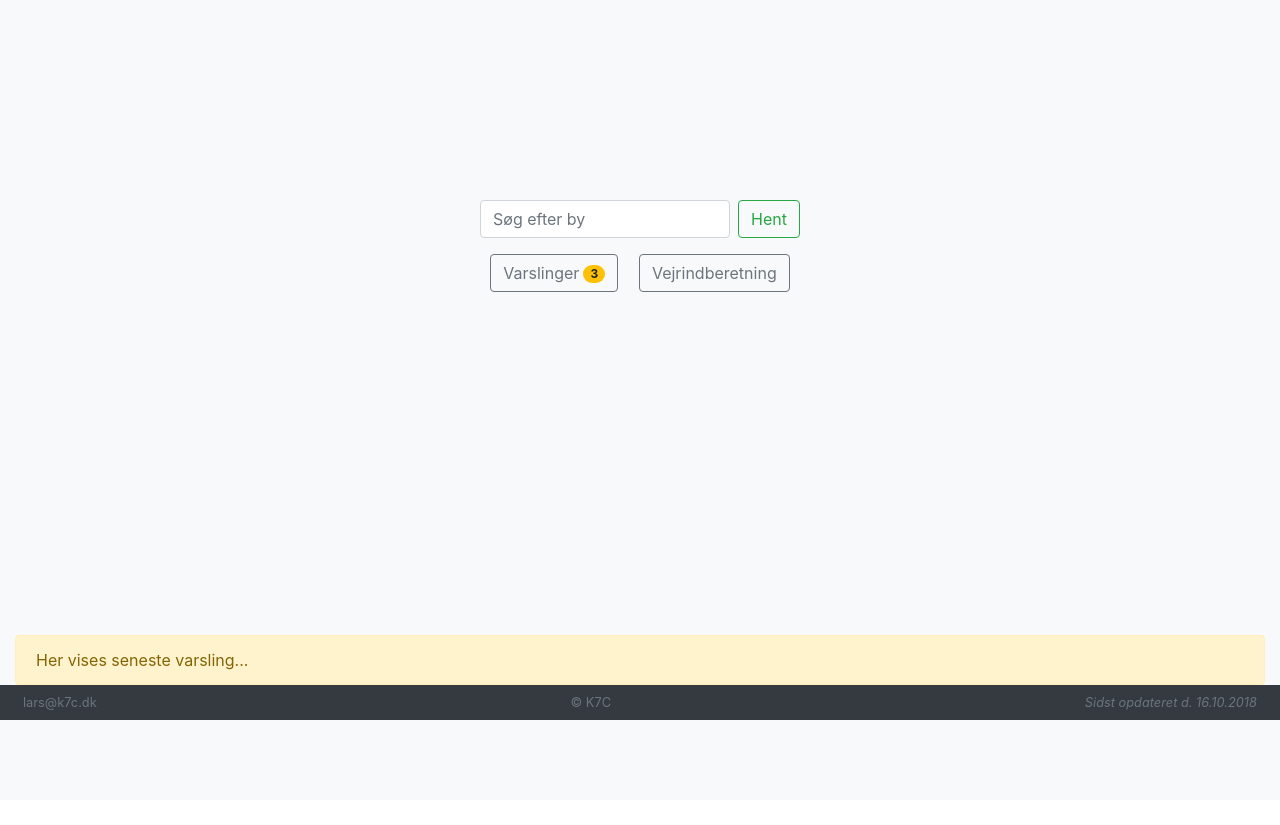
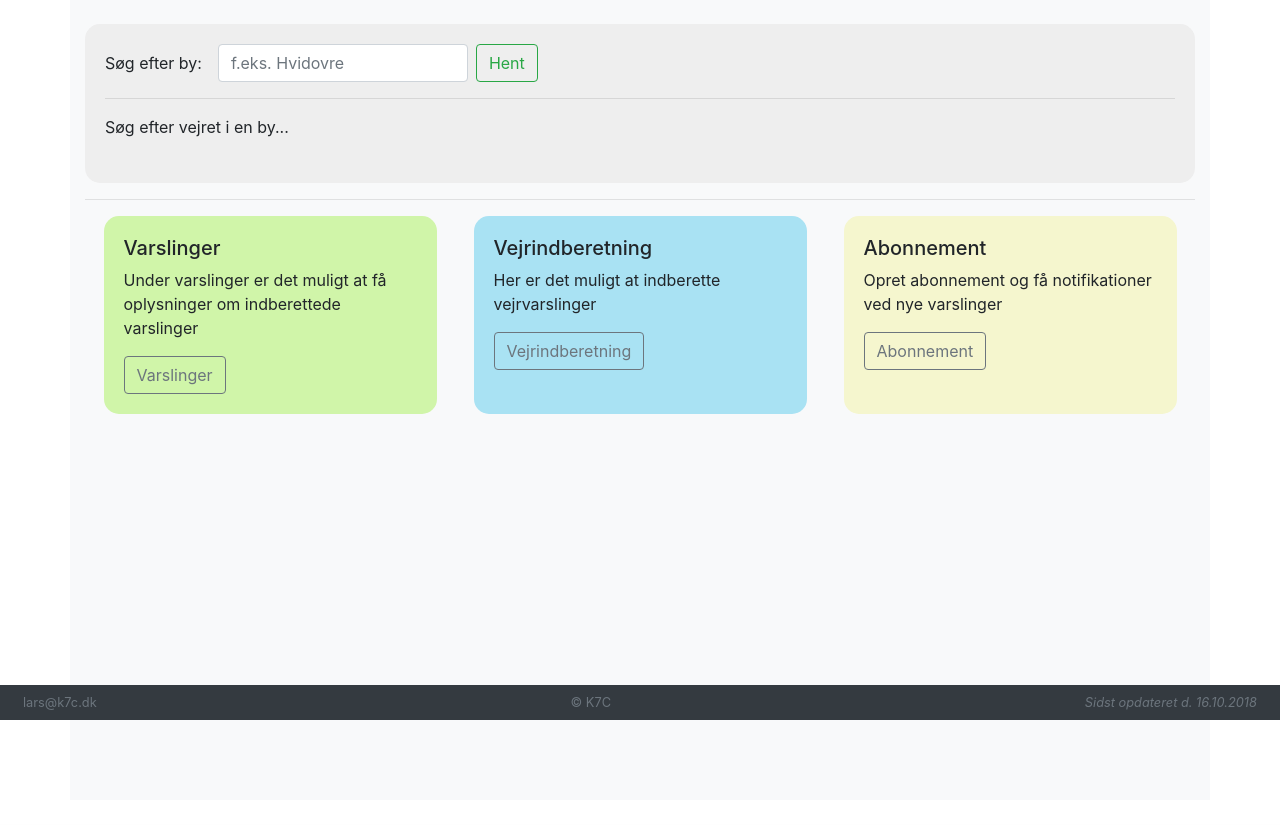
Before and after one commit to larsk7cdk/vejrportalen, a PHP site: page / in a window 1280 px wide. Shown: the part 80-905 px from the top of the page. After the commit the page ends 800 px from the top, so only its background shows below. Run offline with PHP 8.4, Linux system fonts and the light colour scheme; some libraries are stand-ins or nearby versions.

Commit message:
working...

```diff
--- a/app.css
+++ b/app.css
@@ -1,5 +1,9 @@
 ul {
   list-style: none;
+}
+
+#content {
+
 }
 
 footer {
@@ -24,16 +28,5 @@ footer {
 }
 
 .fill {
-  height: calc(100vh );
-  margin-bottom: 25px;
+  height: 100vh;
 }
-
-#alert-overlay {
-  position: fixed;
-  width: 100%;
-  height: 50px;
-  left: 0;
-  right: 0;
-  bottom: 35px;
-  z-index: 2;
-}
--- a/index.html
+++ b/index.html
@@ -51,17 +51,11 @@
   </nav>
 </header>
 
-<article class="container-fluid bg-light pb-2 fill">
+<article class="container bg-light py-4 fill">
   <section>
     <main id="content" class="fill" role="main">
     </main>
-    <div id="alert-overlay" class="container-fluid">
-      <div class="alert alert-warning" role="alert">
-        Her vises seneste varsling...
-      </div>
-    </div>
   </section>
-
 </article>
 
 
--- a/wheater/wheater.css
+++ b/wheater/wheater.css
@@ -1,3 +1,22 @@
+.section-style {
+  background-color: #eeeeee;
+  padding: 20px;
+  border-radius: 15px;
+}
+
+.section-info-style {
+  display: flex;
+  flex-direction: row;
+  justify-content: space-around;
+}
+
+.info-style {
+  background-color: #cccccc;
+  padding: 20px;
+  border-radius: 15px;
+  width: 30%;
+}
+
 #search-text {
   width: 250px;
 }
@@ -5,7 +24,7 @@
 .weather-forecast {
   display: flex;
   justify-content: center;
-  margin-bottom: 40px;
+  margin-bottom: 20px;
 }
 
 .wheater-card {
@@ -19,10 +38,16 @@
   text-align: center;
 }
 
-.wheater-card:last-child {
-}
+@media (max-width: 768px) {
+  .section-info-style {
+    flex-direction: column;
+  }
 
-@media (max-width: 575px) {
+  .info-style {
+    margin-bottom: 15px;
+    width: 100%;
+  }
+
   .weather-forecast {
     flex-direction: column;
   }
@@ -34,7 +59,7 @@
   }
 }
 
-@media (min-width: 575px) {
+@media (min-width: 768px) {
   .wheater-card {
     display: flex;
     width: 100%;
@@ -49,16 +74,3 @@
     margin: auto;
   }
 }
-
-.show-search-only {
-  display: flex;
-  justify-content: center;
-  position: relative;
-  top: 25%;
-}
-
-.show-search-top-only {
-  display: flex;
-  margin-top: 15px;
-  margin-bottom: 30px;
-}
--- a/wheater/wheater.html
+++ b/wheater/wheater.html
@@ -1,21 +1,15 @@
-<section id="search-section">
+<section id="search-section" class="section-style">
   <div class="form-group">
     <form id="search-form" class="form-inline" role="search">
-      <input id="search-text" class="form-control mr-2" type="text" placeholder="Søg efter by"
+      <label for="search-text" class="pr-3">Søg efter by:</label>
+      <input id="search-text" class="form-control mr-2" type="text" placeholder="f.eks. Hvidovre"
              aria-label="Search text" required>
       <button id="search-btn" type="submit" class="btn btn-outline-success my-2 my-sm-0">Hent</button>
     </form>
-    <div id="search-buttons">
-      <div class="d-flex justify-content-around mt-3">
-        <button class="btn btn-outline-secondary" onclick="window.cp('alerts#alerts')">Varslinger<span class="badge badge-pill badge-warning ml-1">3</span>
-        </button>
-        <button class="btn btn-outline-secondary" onclick="window.cp('wheaterreport#wheaterreport-form')">Vejrindberetning</button>
   </div>
-    </div>
-  </div>
-</section>
+  <hr>
 
-<article id="weather-loading-content">
+  <article id="weather-loading-content" class="p-2">
     <div class="text-center">
       <i class="fas fa-sync fa-spin fa-3x"></i>
       <p class="pt-2">Henter 5-døgns vejrudsigten for <span data-target="city"></span></p>
@@ -23,7 +17,7 @@
   </article>
 
 
-<article id="weather-success-content">
+  <article id="weather-success-content" class="p-2">
     <header>
       <h1 data-target="city"></h1>
       <p>Her er vejrudsigten for de næste 5 dage i <strong data-target="city"></strong></p>
@@ -64,10 +58,29 @@
   </article>
 
   <article id="weather-error-content" class="pb-2">
-  <h2 class="text-danger">Ups...</h2>
-  <p>Den valgte by kan ikke findes, prøv igen...</p>
+    <p>Søg efter vejret i en by...</p>
   </article>
 
+</section>
+<hr>
+<section id="info-section" class="section-info-style">
+  <div class="info-style" style="background-color: #D0F5A9">
+    <h5>Varslinger</h5>
+    <p>Under varslinger er det muligt at få oplysninger om indberettede varslinger</p>
+    <button class="btn btn-outline-secondary" onclick="window.cp('alerts#alerts')">Varslinger</button>
+  </div>
+  <div class="info-style" style="background-color: #A9E2F3">
+    <h5>Vejrindberetning</h5>
+    <p>Her er det muligt at indberette vejrvarslinger</p>
+    <button class="btn btn-outline-secondary" onclick="window.cp('wheaterreport#wheaterreport-form')">Vejrindberetning</button>
+  </div>
+  <div class="info-style" style="background-color: #F5F6CE">
+    <h5>Abonnement</h5>
+    <p>Opret abonnement og få notifikationer ved nye varslinger</p>
+    <button class="btn btn-outline-secondary" onclick="window.cp('subscription#subscription-form')">Abonnement</button>
+  </div>
+</section>
 
+<!--scripts-->
 <script src="./wheater/geo.js"></script>
 <script src="./wheater/wheater.js"></script>
--- a/wheater/wheater.js
+++ b/wheater/wheater.js
@@ -1,18 +1,15 @@
 $(document).ready(function() {
-  const API_URL = "https://api.openweathermap.org/data/2.5/";
-  const API_KEY = "fdb9a4d45104310c165d2a834b8171d1";
+  const API_URL   = "https://api.openweathermap.org/data/2.5/";
+  const API_KEY   = "fdb9a4d45104310c165d2a834b8171d1";
   const API_UNITS = "metric";
 
-  const WEEK_DAY_NAMES = ["Søndag", "Mandag", "Tirsdag", "Onsdag", "Torsdag", "Fredag", "Lørdag"];
+  const WEEK_DAY_NAMES    = ["Søndag", "Mandag", "Tirsdag", "Onsdag", "Torsdag", "Fredag", "Lørdag"];
   const WEATHER_TEMP_TIME = "15:00:00";
 
   $("#weather-loading-content").hide();
   $("#weather-success-content").hide();
-  $("#weather-error-content").hide();
+  $("#weather-error-content").show();
 
-  $("#search-section")
-    .removeClass()
-    .addClass("show-search-only");
   $("#search-buttons").show();
 
   Geo.getTown()
@@ -48,14 +45,10 @@ $(document).ready(function() {
     setTimeout(function() {
       $.getJSON(url, function(data) {
         const filteredWeatherData = filterWeatherData(data);
-        const parsedWeatherData = parseWeatherData(filteredWeatherData);
+        const parsedWeatherData   = parseWeatherData(filteredWeatherData);
         setWeatherData(parsedWeatherData);
       })
         .done(function() {
-          $("#search-section")
-            .removeClass()
-            .addClass("show-search-top-only");
-          $("#search-buttons").hide();
           $("#weather-success-content").show();
         })
         .fail(function() {
```
Also changed, not shown: assets/images/20171201072847482_org - Copy.jpg (added), assets/images/20171201072847482_org.jpg (added). Lines whose indentation alone changed are shown as unchanged.
